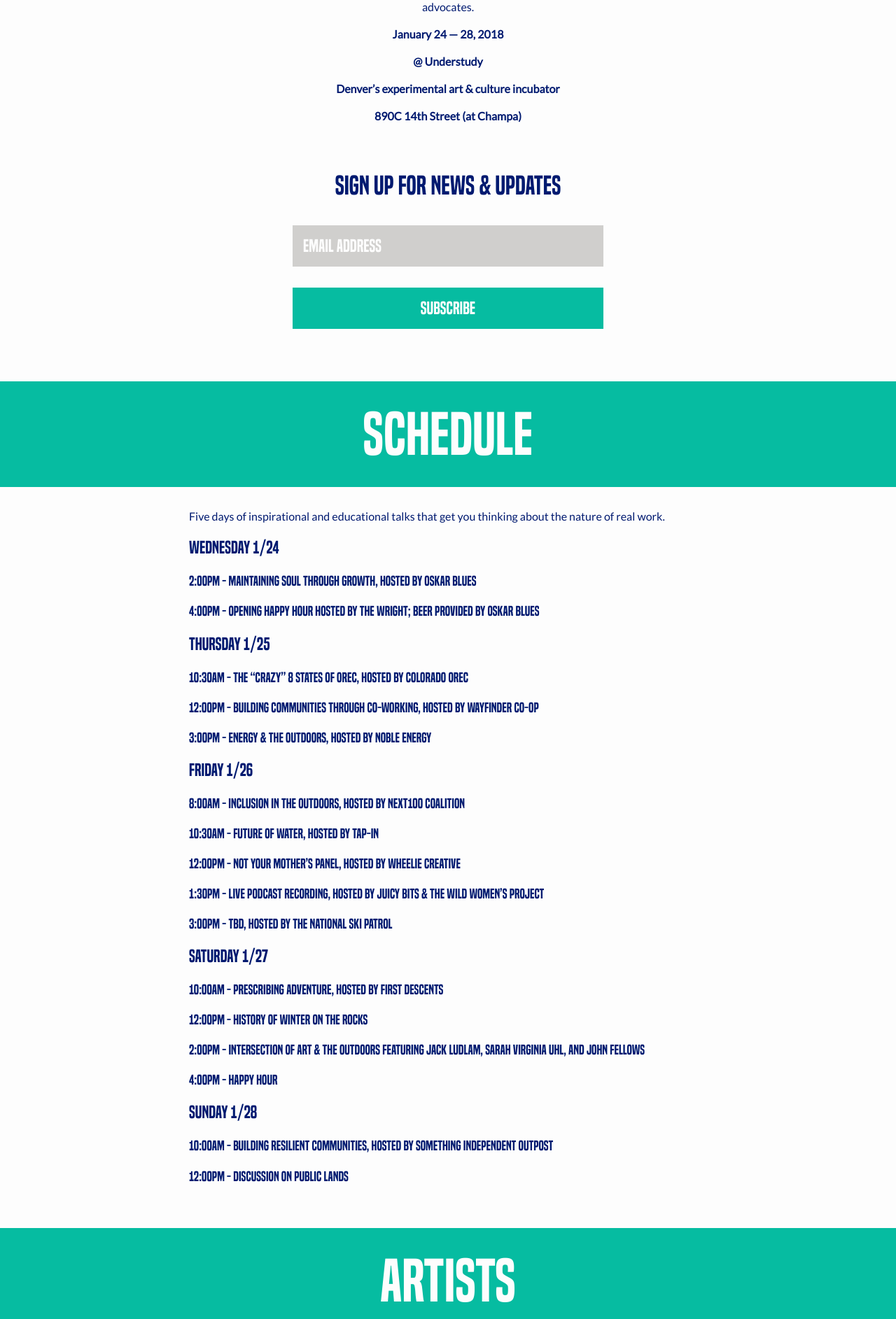
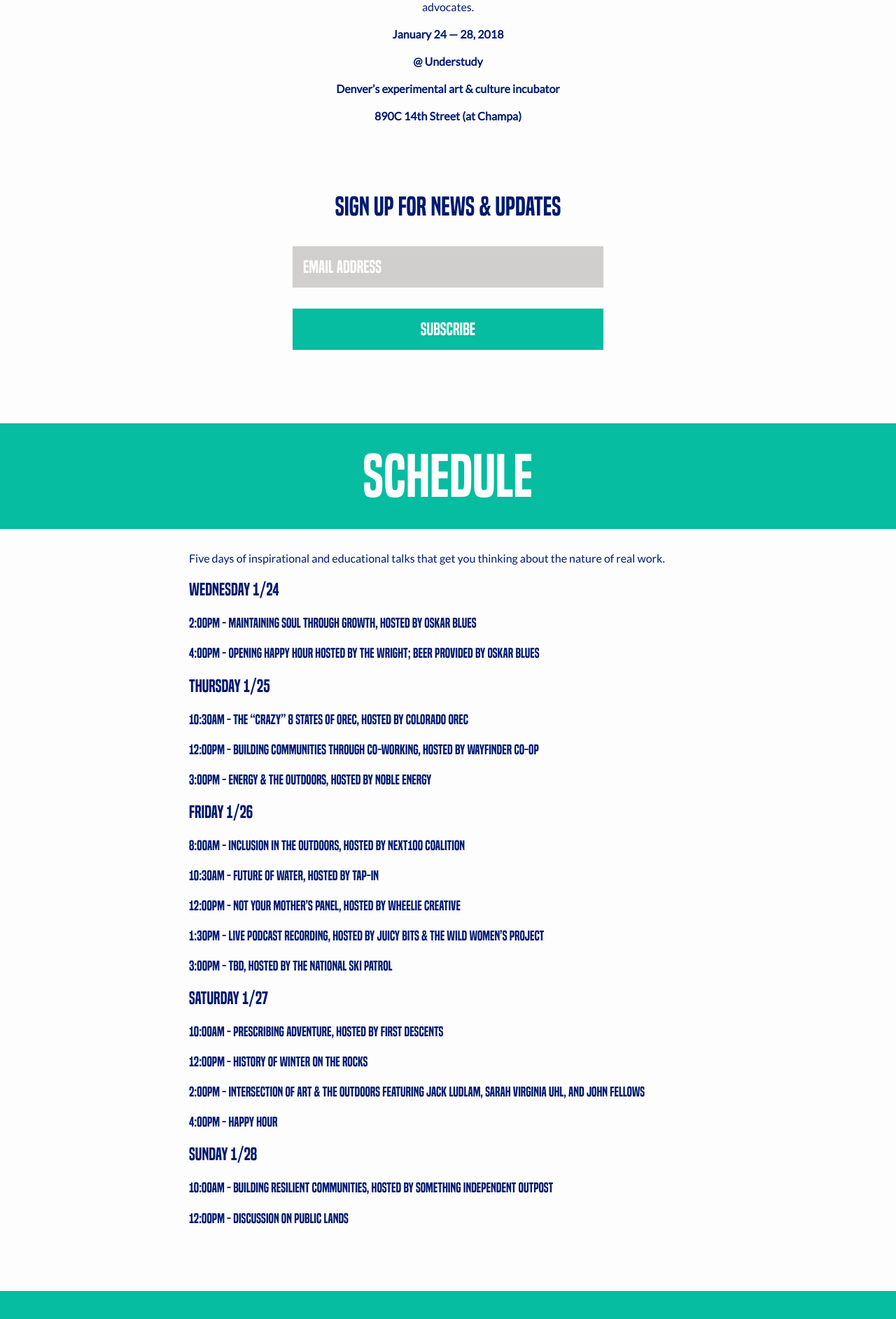
Before and after one commit to somethingindependent/tradeschool, a Jekyll site: the page built from index.html, in a window 1280 px wide. Shown: the part 456-2341 px from the top of the page at 70% size. Built offline with Jekyll 4.4.1, drawn with Linux system fonts in a browser that asks for light colours.

Commit message:
Add a bit more bottom margin to content sections

```diff
--- a/_sass/minima/_layout.scss
+++ b/_sass/minima/_layout.scss
@@ -85,7 +85,7 @@
  */
 
 .content-section {
-  margin: $spacing-unit auto;
+  margin: $spacing-unit auto $spacing-unit * 2 auto;
 
   &.intro p {
     text-align: center;
```
